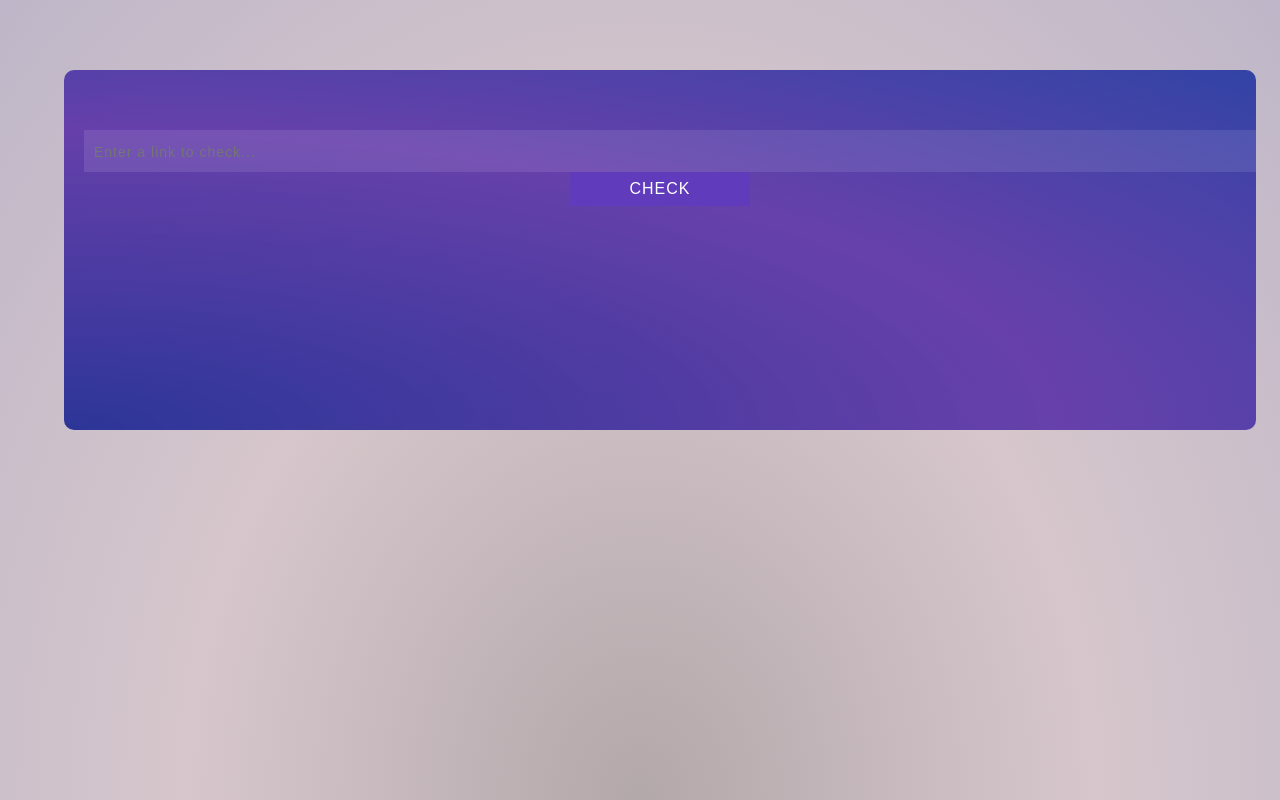
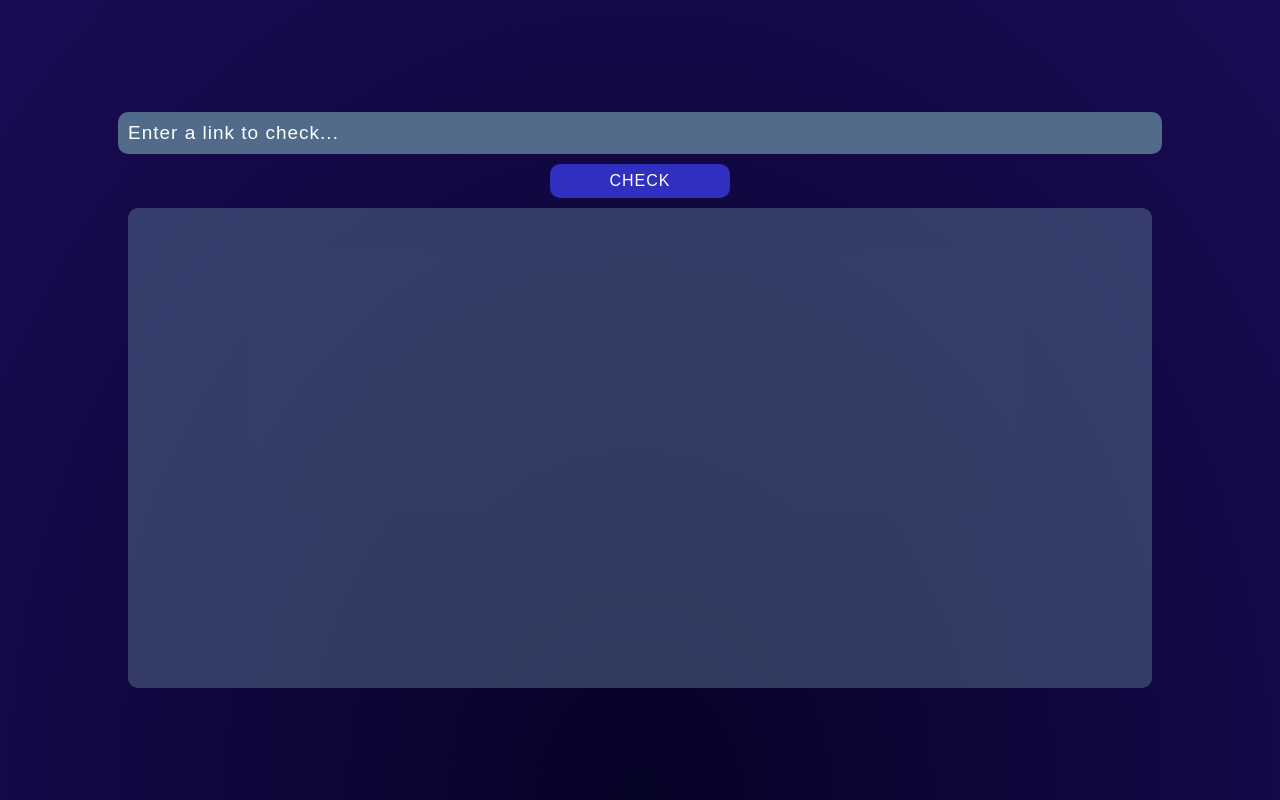
Before and after one commit to rokajova/Iframe-checker, a React (Create React App) app in the folder iframe-checker/: page / in a window 1280 px wide. Built offline with nearby package versions, Linux system fonts and the light colour scheme.

Commit message:
iframe checker

```diff
--- a/iframe-checker/src/App.css
+++ b/iframe-checker/src/App.css
@@ -1,34 +1,13 @@
-.App {
-  position: absolute;
-  left: 50%;
-  top: 70px;
-  transform: translate(-50%);
-  width: 90%;
-}
-
 .container {
-  padding: 60px 20px 0px 20px;
-  margin: auto;
-  width: 100%;
-  min-height: 300px;
   display: flex;
   flex-direction: column;
   justify-content: center;
-  background: radial-gradient(
-    ellipse at left bottom,
-    rgb(44, 53, 151) 0%,
-    rgba(91, 50, 167, 0.9) 59%,
-    rgba(34, 55, 161, 0.9) 100%
-  );
-  border-radius: 10px;
+  align-items: center;
+  text-align: center;
+  min-height: 100vh;
 }
 
-.buttonContainer {
-  text-align: center;
-  margin-bottom: auto;
-}
-
-.App .container button {
+.container button {
   border: none;
   outline: none;
   width: 180px;
@@ -36,27 +15,49 @@
   color: #fff;
   font-size: 16px;
   letter-spacing: 1px;
-  background: #603bbb;
+  background: #312fc0;
+  margin: 10px;
+  border-radius: 10px;
 }
 
-.App .container button:hover {
+.container button:hover {
   transition: all 0.3s ease-out;
   background: #fff;
   color: #6568f4;
   transition: 250ms;
 }
 
-.App .container input {
-  width: 100%;
+.container input {
+  width: 80%;
   border: none;
   outline: none;
   font-size: 19px;
   padding: 10px;
-  background: rgba(255, 255, 255, 0.1);
-  color: #fff;
+  background: rgb(82, 107, 139);
+  border-radius: 10px;
+  color: white;
   letter-spacing: 1px;
 }
+.container input:hover {
+  border: 1px solid white;
+}
 
-.App .container input::-webkit-input-placeholder {
-  font-size: 14px;
+.container input::-webkit-input-placeholder {
+  color: white;
 }
+
+.iframe {
+  width: 80%;
+  display: block;
+  height: 60vh;
+  border: none;
+  border-radius: 10px;
+}
+
+.missingIframe {
+  width: 80%;
+  display: block;
+  height: 60vh;
+  background: rgba(82, 107, 139, 0.541);
+  border-radius: 10px;
+}
--- a/iframe-checker/src/App.js
+++ b/iframe-checker/src/App.js
@@ -25,11 +25,7 @@ function App() {
   }
 
   return (
-    <section className="App">
     <div className="container">
-        {" "}
-        <div>
-          {" "}
       <input
         type="text"
         placeholder="Enter a link to check..."
@@ -37,21 +33,14 @@ function App() {
         required
         value={input}
         onChange={(e) => setInput(e.target.value)}
-          />
-        </div>
-        <div className="buttonContainer">
-          {" "}
+      />{" "}
       <button onClick={() => setIframeLink(input)}>CHECK</button>
-        </div>
-        {iframeLink && (
-          <div>
-            <div>Is {add_https(iframeLink)} a valid URL? </div>
-            {is_url(iframeLink) ? <div>yes</div> : <div>no</div>}
-            <iframe src={add_https(iframeLink)} />
-          </div>
+      {iframeLink ? (
+        <iframe className="iframe" src={add_https(iframeLink)} />
+      ) : (
+        <div className="missingIframe"></div>
       )}
     </div>
-    </section>
   );
 }
 
--- a/iframe-checker/src/index.css
+++ b/iframe-checker/src/index.css
@@ -7,9 +7,8 @@ body {
   padding: 0;
   background: radial-gradient(
     ellipse at bottom,
-    hsl(344, 7%, 68%),
-    hsl(341, 16%, 81%),
-    hsl(267, 14%, 75%)
+    hsl(246, 91%, 8%),
+    hsl(251, 75%, 19%)
   );
   background-attachment: fixed;
   background-size: cover;
```
Lines whose indentation alone changed are shown as unchanged.
